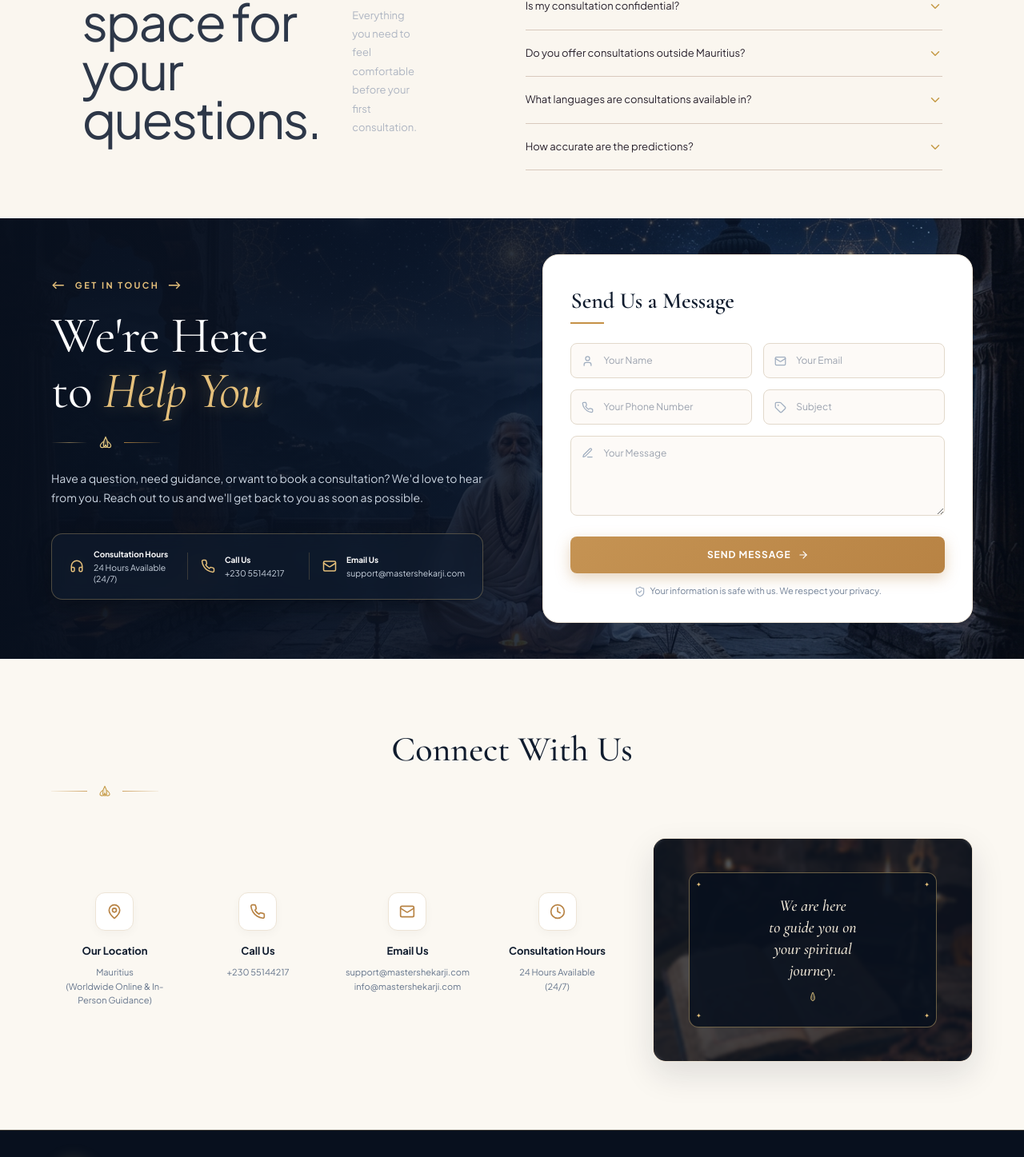
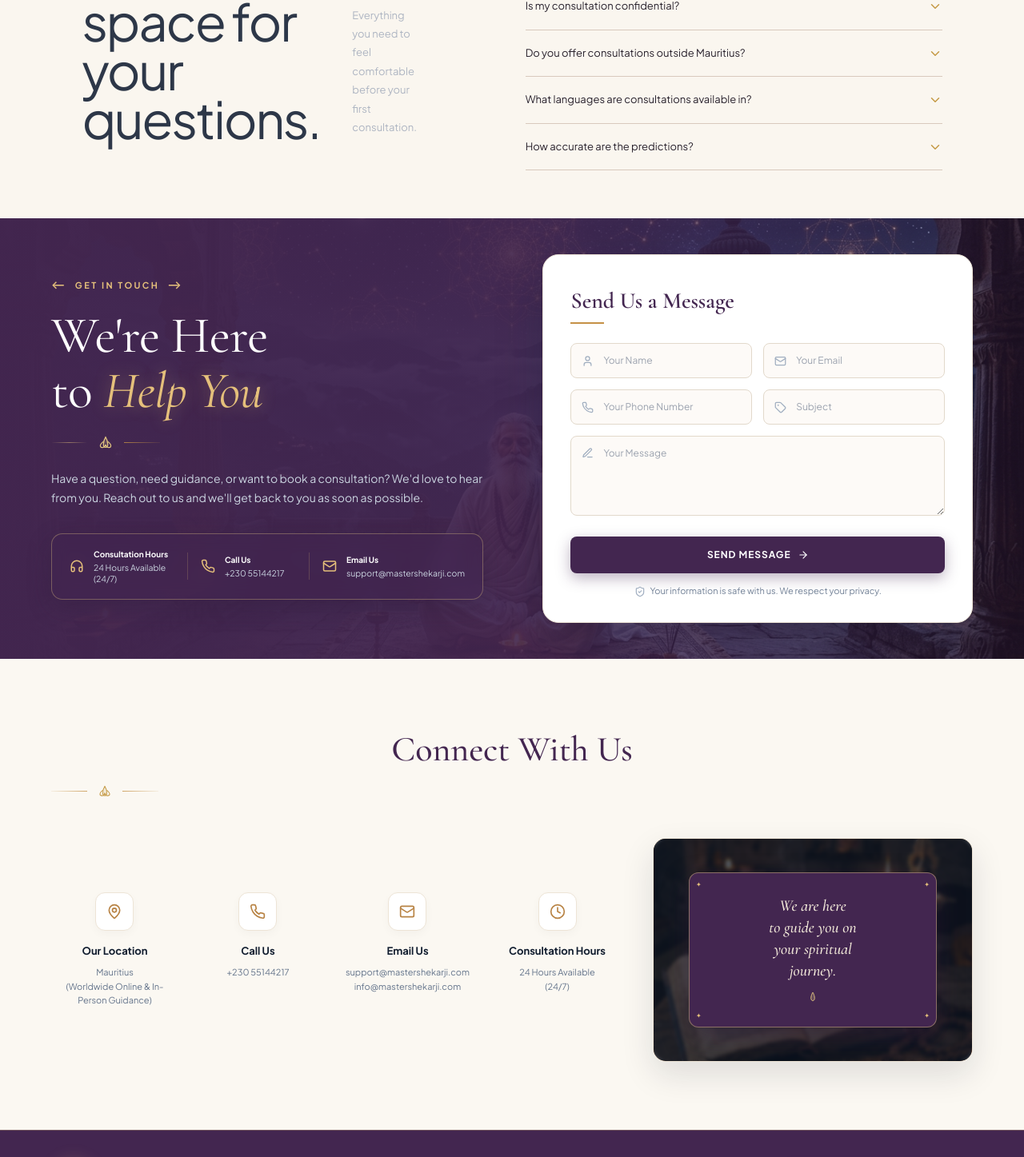
Before and after one commit to Pandu1712/Shekar-Astro, a React (Vite) app: page / in a window 1280 px wide. Shown: the part 10517-11964 px from the top of the page at 80% size. Built offline with nearby package versions, Linux system fonts and the light colour scheme.

Commit message:
feat: initialize index.css with custom design system and layout styles

```diff
--- a/src/index.css
+++ b/src/index.css
@@ -2176,7 +2176,7 @@ img { max-width: 100%; height: auto; display: block; }
 .contact-hero-overlay {
   position: absolute;
   inset: 0;
-  background: linear-gradient(90deg, rgba(8, 16, 30, 0.96) 0%, rgba(10, 20, 38, 0.88) 48%, rgba(15, 28, 54, 0.35) 100%);
+  background: linear-gradient(90deg, rgba(67, 38, 80, 0.98) 0%, rgba(67, 38, 80, 0.92) 50%, rgba(67, 38, 80, 0.4) 100%);
   pointer-events: none;
 }
 
@@ -2228,16 +2228,16 @@ img { max-width: 100%; height: auto; display: block; }
 
 /* 3-Pill Quick Info Box */
 .contact-quick-bar {
-  background: rgba(16, 28, 46, 0.65);
+  background: rgba(67, 38, 80, 0.55);
   backdrop-filter: blur(10px);
-  border: 1px solid rgba(229, 192, 123, 0.3);
+  border: 1px solid rgba(229, 201, 130, 0.35);
   border-radius: 14px;
   padding: 18px 22px;
   display: grid;
   grid-template-columns: 1.1fr auto 1fr auto 1.2fr;
   gap: 16px;
   align-items: center;
-  box-shadow: 0 10px 30px rgba(0, 0, 0, 0.25);
+  box-shadow: 0 10px 30px rgba(43, 25, 56, 0.3);
 }
 
 .quick-info-col {
@@ -2304,7 +2304,7 @@ img { max-width: 100%; height: auto; display: block; }
   font-family: 'Cormorant Garamond', serif;
   font-size: 28px;
   font-weight: 600;
-  color: #101c2e;
+  color: #432650;
   margin: 0 0 6px;
 }
 
@@ -2392,7 +2392,7 @@ img { max-width: 100%; height: auto; display: block; }
   width: 100%;
   padding: 14px;
   border-radius: 8px;
-  background: linear-gradient(135deg, #c59353 0%, #b88344 100%);
+  background: #432650;
   color: #ffffff;
   border: none;
   font-family: 'Plus Jakarta Sans', sans-serif;
@@ -2405,13 +2405,14 @@ img { max-width: 100%; height: auto; display: block; }
   justify-content: center;
   gap: 8px;
   cursor: pointer;
-  box-shadow: 0 6px 18px rgba(184, 131, 68, 0.35);
+  box-shadow: 0 6px 18px rgba(67, 38, 80, 0.35);
   transition: all 0.25s ease;
 }
 
 .contact-submit-btn:hover {
+  background: #2B1938;
   transform: translateY(-2px);
-  box-shadow: 0 10px 24px rgba(184, 131, 68, 0.48);
+  box-shadow: 0 10px 24px rgba(43, 25, 56, 0.48);
 }
 
 .privacy-reassurance {
@@ -2493,7 +2494,7 @@ img { max-width: 100%; height: auto; display: block; }
   font-family: 'Cormorant Garamond', serif;
   font-size: clamp(34px, 4vw, 44px);
   font-weight: 500;
-  color: #101c2e;
+  color: #432650;
   margin: 0 0 8px;
 }
 
@@ -2589,13 +2590,14 @@ img { max-width: 100%; height: auto; display: block; }
 
 .plaque-inner-box {
   position: relative;
-  background: rgba(8, 16, 30, 0.88);
-  border: 1px solid rgba(229, 192, 123, 0.45);
+  background: #432650;
+  border: 1px solid rgba(229, 201, 130, 0.45);
   border-radius: 12px;
   padding: 28px 30px;
   text-align: center;
   width: 100%;
   max-width: 310px;
+  box-shadow: 0 12px 30px rgba(43, 25, 56, 0.5);
 }
 
 .plaque-corner {
@@ -2626,9 +2628,9 @@ img { max-width: 100%; height: auto; display: block; }
 
 /* 3. Bottom Sacred Wisdom Ribbon */
 .contact-wisdom-ribbon {
-  background: #08101e;
-  border-top: 1px solid rgba(229, 192, 123, 0.25);
-  border-bottom: 1px solid rgba(229, 192, 123, 0.25);
+  background: #432650;
+  border-top: 1px solid rgba(229, 201, 130, 0.3);
+  border-bottom: 1px solid rgba(229, 201, 130, 0.3);
   padding: 32px 5vw;
 }
 
```
